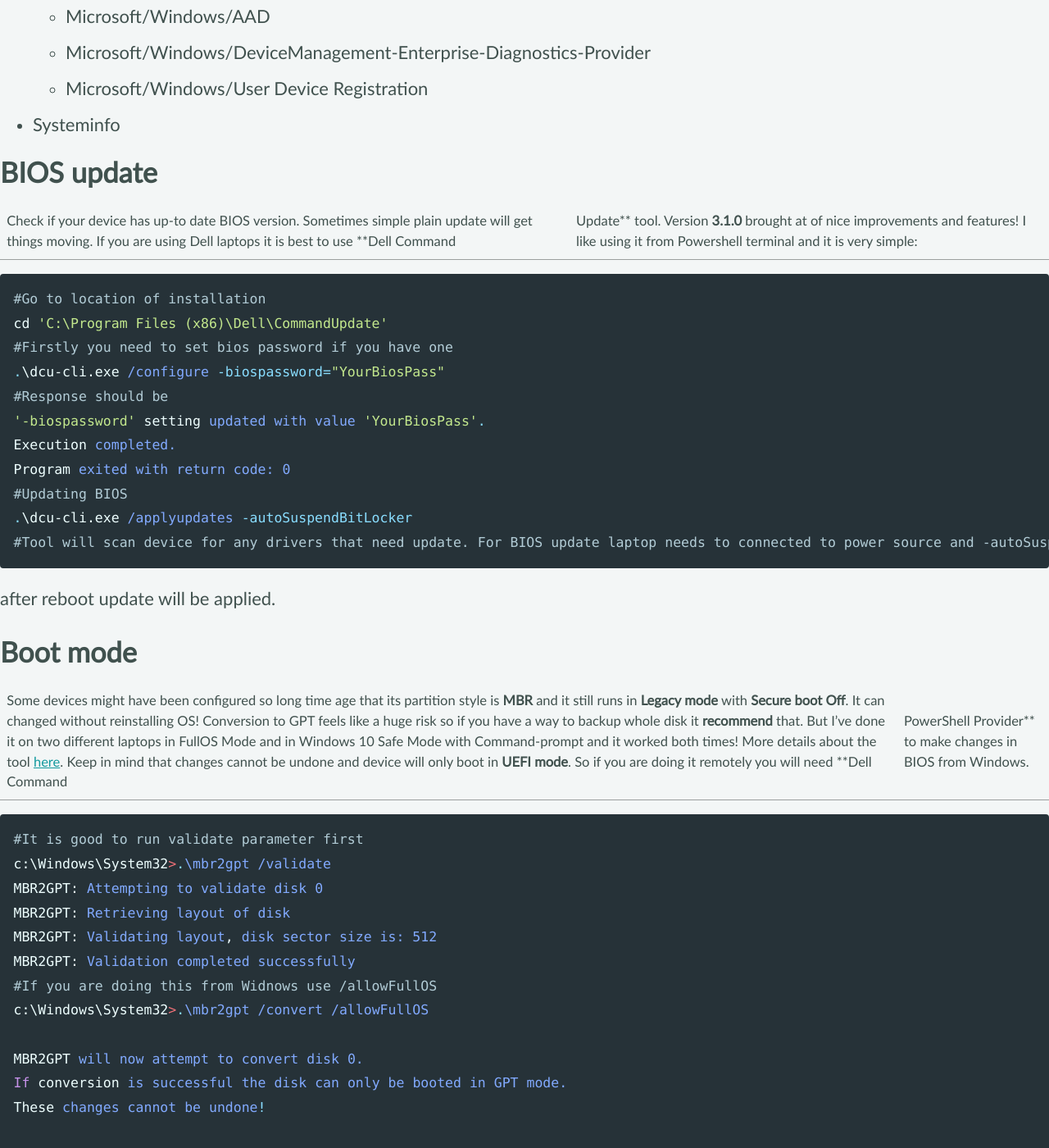
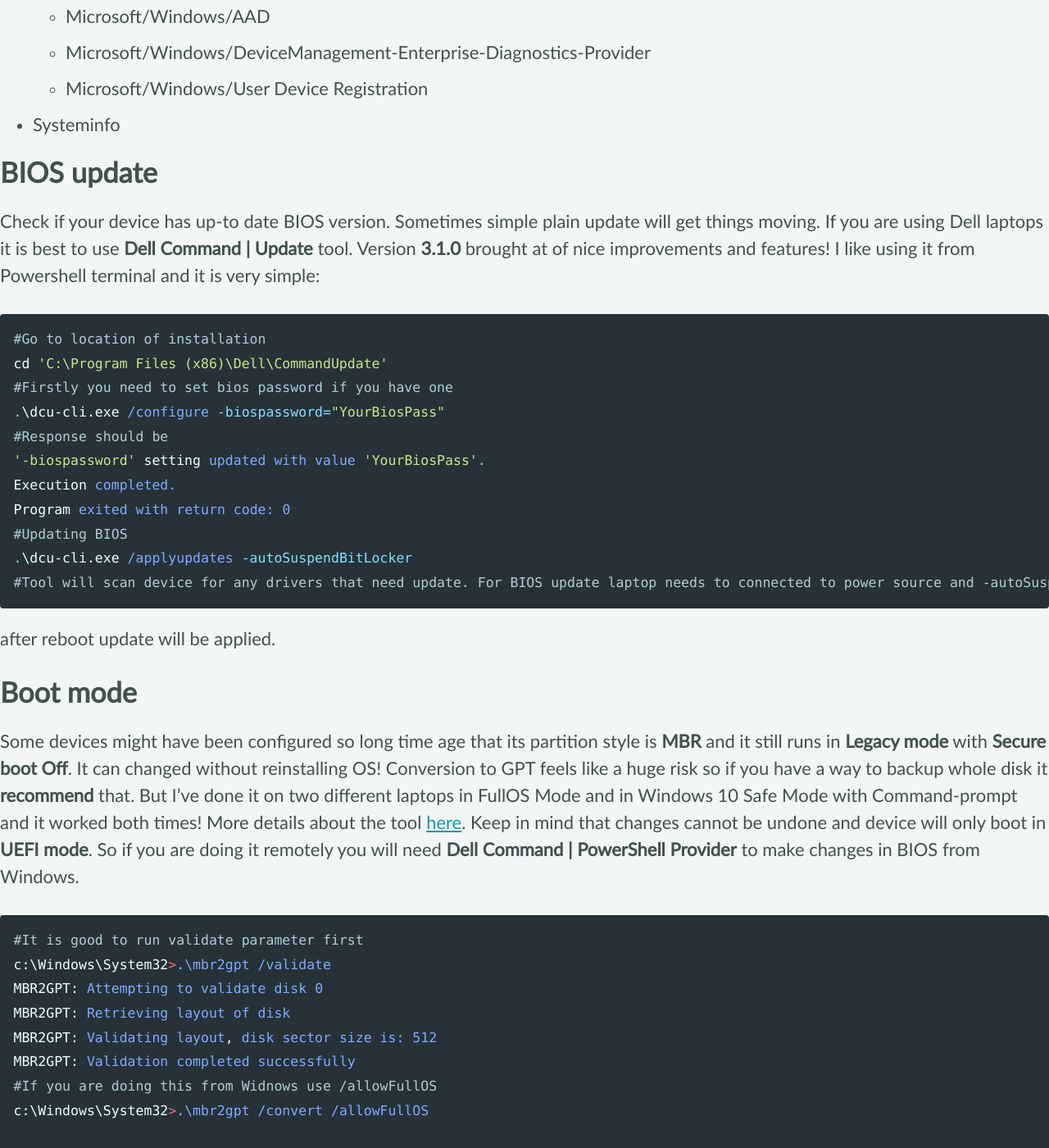
Before and after one commit to UniverseCitiz3n/UniverseCitiz3n.github.io, a Jekyll site: the page built from _posts/2020-01-11-Intune-Problems-Solving.md, in a window 1280 px wide and 1400 px high, scrolled down 647 px. Shown: the whole window at 82% size. Built offline with Jekyll 4.4.1, drawn with Linux system fonts in a browser that asks for light colours; cached includes are drawn as plain includes; nearby versions of some CDN libraries; our own code applies the rules of GitHub Pages for plain Markdown files; comment, search, counter and statistics services are not loaded.

Commit message:
escape character '\'

````diff
--- a/_posts/2020-01-11-Intune-Problems-Solving.md
+++ b/_posts/2020-01-11-Intune-Problems-Solving.md
@@ -40,7 +40,7 @@
 
 # BIOS update
 
-Check if your device has up-to date BIOS version. Sometimes simple plain update will get things moving. If you are using Dell laptops it is best to use **Dell Command | Update** tool. Version **3.1.0** brought at of nice improvements and features! I like using it from Powershell terminal and it is very simple:
+Check if your device has up-to date BIOS version. Sometimes simple plain update will get things moving. If you are using Dell laptops it is best to use **Dell Command \| Update** tool. Version **3.1.0** brought at of nice improvements and features! I like using it from Powershell terminal and it is very simple:
 
 ``` powershell
 #Go to location of installation
@@ -60,7 +60,7 @@
 
 # Boot mode
 
-Some devices might have been configured so long time age that its partition style is **MBR** and it still runs in **Legacy mode** with **Secure boot Off**. It can changed without reinstalling OS! Conversion to GPT feels like a huge risk so if you have a way to backup whole disk it **recommend** that. But I've done it on two different laptops in FullOS Mode and in Windows 10 Safe Mode with Command-prompt and it worked both times! More details about the tool [here](https://docs.microsoft.com/en-us/windows/deployment/mbr-to-gpt). Keep in mind that changes cannot be undone and device will only boot in **UEFI mode**. So if you are doing it remotely you will need **Dell Command | PowerShell Provider** to make changes in BIOS from Windows.
+Some devices might have been configured so long time age that its partition style is **MBR** and it still runs in **Legacy mode** with **Secure boot Off**. It can changed without reinstalling OS! Conversion to GPT feels like a huge risk so if you have a way to backup whole disk it **recommend** that. But I've done it on two different laptops in FullOS Mode and in Windows 10 Safe Mode with Command-prompt and it worked both times! More details about the tool [here](https://docs.microsoft.com/en-us/windows/deployment/mbr-to-gpt). Keep in mind that changes cannot be undone and device will only boot in **UEFI mode**. So if you are doing it remotely you will need **Dell Command \| PowerShell Provider** to make changes in BIOS from Windows.
 
 ``` powershell
 #It is good to run validate parameter first
````
